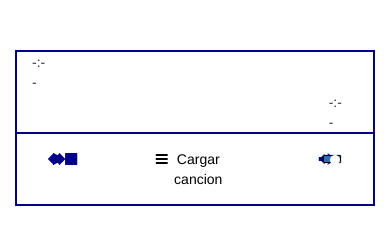
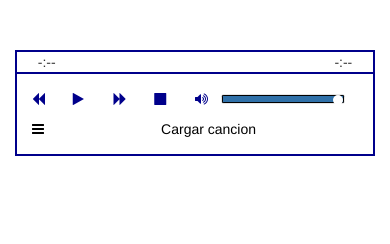
Before and after one commit to waxa/HTML5-native-soundcloud-player, a website: page app/index.html in a window 390 px wide. Drawn offline with Linux system fonts and the light colour scheme.

Commit message:
responsive moviles

```diff
--- a/app/css/custom-player.css
+++ b/app/css/custom-player.css
@@ -4,10 +4,20 @@
 	margin: 0;
 }
 
+.time-actual, .time-total {
+  padding: 0;
+  text-align: center;
+}
+
 .player-progress {
 	border-bottom: 2px solid darkblue;
 	padding: 0;
 	margin: 0;
+}
+
+.no-padding {
+  padding-left: 0px;
+  padding-right: 0px;
 }
 
 .player-controls {
@@ -28,14 +38,7 @@
 	background-color: rgba(49, 123, 152, 0.7);
 }
 
-#backward, #play, #forward, #stop, #song-list, #song-name {
-	margin: 0;
-	padding: 0;
-	padding-top: 5px;
-	padding-bottom: 5px;
-}
-
-#volumen-icon {
+#backward, #play, #forward, #stop, #song-list, #song-name, #volumen-icon {
 	margin: 0;
 	padding: 0;
 	padding-top: 5px;
--- a/app/index.html
+++ b/app/index.html
@@ -41,39 +41,47 @@
 						<div class="col-xs-12 player-progress">
 							<div id="time"></div>
 							<div id="load"></div>
-							<div class="col-xs-1 time-actual">-:--</div>
-							<div class="col-xs-offset-10 col-xs-1 time-total">-:--</div>
+							<div class="col-xs-2 time-actual"> -:--</div>
+							<div class="col-xs-offset-8 col-xs-2 time-total">-:--</div>
 						</div>
 
 						<div class="col-xs-12 player-controls">
 
-							<div class="col-xs-2">
-								<div id="backward" class="col-xs-3">
+							<div class="col-xs-6 col-sm-2 no-padding">
+								<div class="col-xs-12 col-sm-offset-1 col-sm-10 no-padding">
+									<div id="backward" class="col-xs-3 no-padding">
 										<span><i class="fa fa-backward"></i></span>
 									</div>
-								<div id="play" class="col-xs-3">
+									<div id="play" class="col-xs-3 no-padding">
 										<span><i class="fa fa-play"></i></span>
 									</div>
-								<div id="forward" class="col-xs-3">
+									<div id="forward" class="col-xs-3 no-padding">
 										<span><i class="fa fa-forward"></i></span>
 									</div>
-								<div id="stop" class="col-xs-3">
+									<div id="stop" class="col-xs-3 no-padding">
 										<span><i class="fa fa-stop"></i></span>
 									</div>
 								</div>
+							</div>
 
-							<div class="col-xs-offset-2 col-xs-4 song-info">
-								<div id="song-list" class="col-xs-1"><i class="fa fa-bars"></i></div>
-								<div id="song-name" class="col-xs-11 song-title"> <span>Cargar cancion</span></div>
-							</div>
-							<div class="col-xs-offset-2 col-xs-2">
-								<div id="volumen-icon" class="col-xs-2">
+							<div class="col-xs-6 col-sm-2 col-sm-push-8 no-padding">
+								<div class="col-xs-12 no-padding">
+									<div id="volumen-icon" class="col-xs-2 no-padding">
 										<span><i class="fa fa-volume-up"></i></span>
 									</div>
-								<div id="volumen-spinner" class="col-xs-offset-1 col-xs-9">
+									<div id="volumen-spinner" class="col-xs-offset-1 col-xs-9 no-padding">
 										<input id="volumen" name="volumen" type="range" min="0" max="100" step="1" value="100">
 									</div>
 								</div>
+							</div>
+
+							<div class="col-xs-12 col-sm-8 col-sm-pull-2 no-padding">
+								<div class="col-xs-12 col-sm-offset-2 col-sm-8 song-info no-padding">
+									<div id="song-list" class="col-xs-1 no-padding"><i class="fa fa-bars"></i></div>
+									<div id="song-name" class="col-xs-11 song-title no-padding"> <span>Cargar cancion</span></div>
+								</div>
+							</div>
+
 						</div>
 					</div>
 
--- a/app/js/custom-player.js
+++ b/app/js/custom-player.js
@@ -59,14 +59,14 @@ function bindControls ( sound ) {
 
 	sound.options.onstop = function () {
 		jQuery('#time').css('width', '0%');
-		jQuery('.time-actual').html('0:00');
+		jQuery('.time-actual').html(' 0:00');
 		jQuery('#play > span > i').addClass('fa-play');
 		jQuery('#play > span > i').removeClass('fa-pause');
 	}
 
 	jQuery('#load').css('width', '0%');
 	jQuery('#time').css('width', '0%');
-	jQuery('.time-actual').html('0:00');
+	jQuery('.time-actual').html(' 0:00');
 
 	jQuery('.player-progress').on('click', function (e){
 		var percent = e.pageX - jQuery('.player-progress').offset().left;
@@ -143,10 +143,11 @@ function millisToMinSec ( time ) {
 	if (sec < 10) {
 		sec = '0' + sec;
 	}
-	return (min + ':' + sec);
+	return (' ' + min + ':' + sec);
 }
 
 jQuery(document).ready(function () {
 	inicialice();
+	// jQuery('#volumen-spiner').css('min-height', '10px');
 	console.log("document ready");
 });
```
Lines whose indentation alone changed are shown as unchanged.
